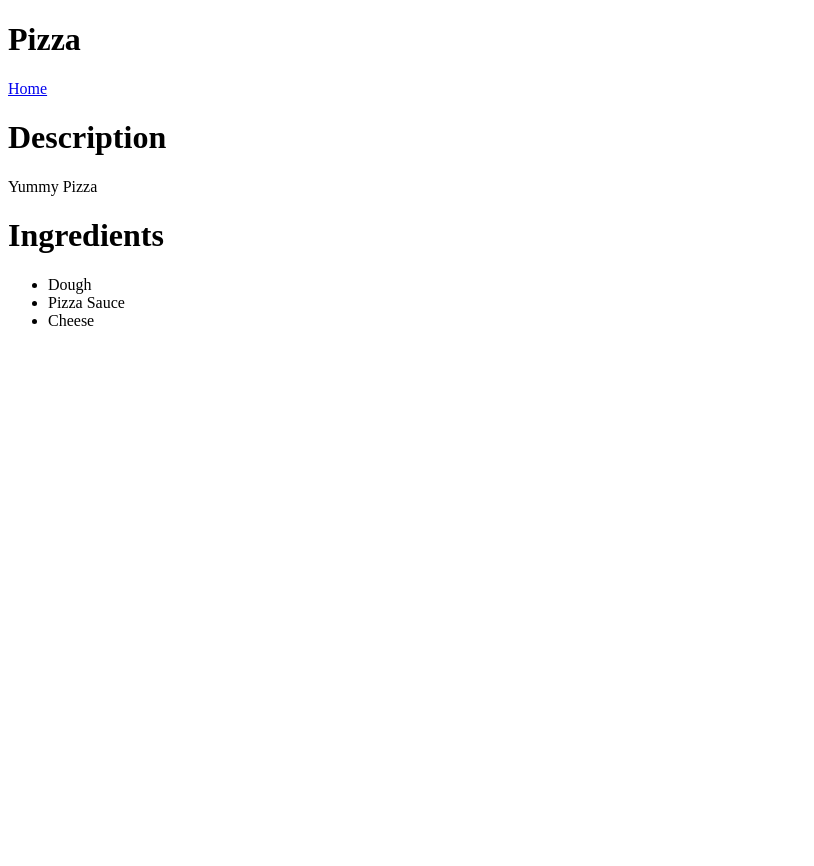
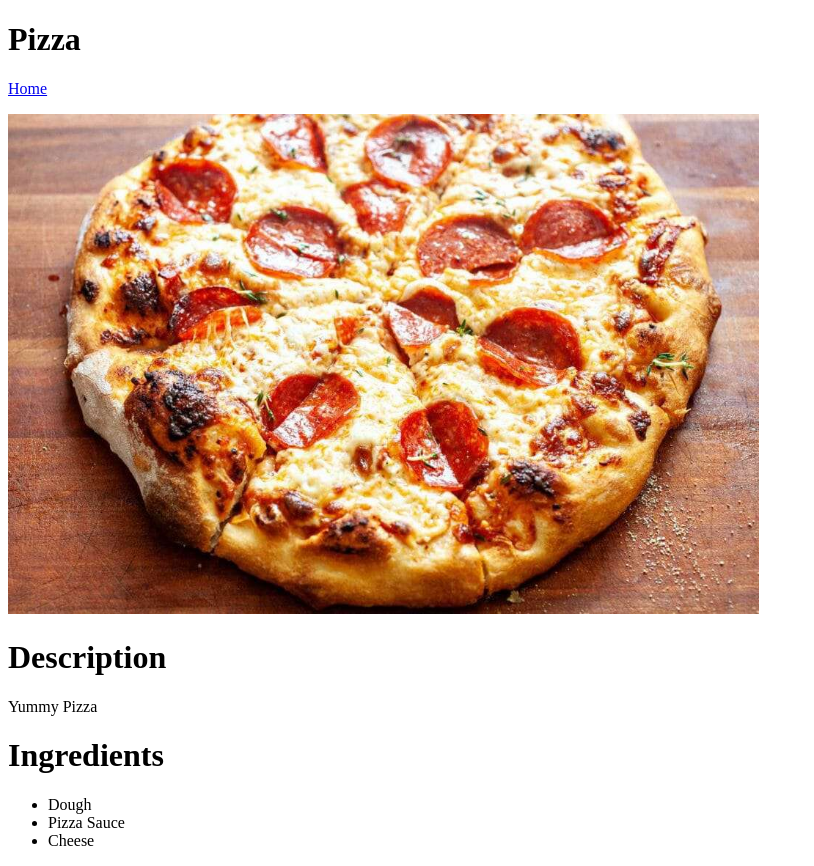
Before and after one commit to caprafalconeri/odin-recipes, a plain HTML site: page recipes/pizza.html in a window 1280 px wide. Shown: the whole page, without its empty margins (0-814 px from the left). Before the commit the page ends 800 px from the top, so only its background shows below. Drawn offline with Linux system fonts and the light colour scheme.

Commit message:
Fix image link in pizza.html

```diff
--- a/recipes/pizza.html
+++ b/recipes/pizza.html
@@ -8,7 +8,7 @@
 <body>
     <h1>Pizza</h1>
     <p><a href="../index.html">Home</a></p>
-    <p><a href="pizza.html" height="500"></a></p>
+    <p><img src="pizza.jpg" height="500"></img></p>
 
     <p>
         <h1>Description</h1>
```
